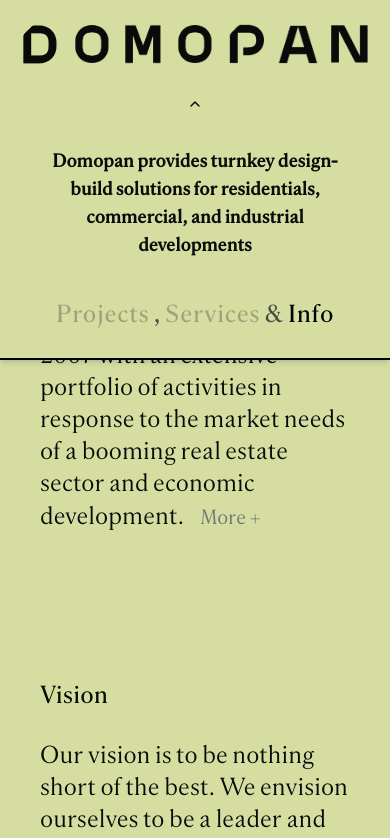
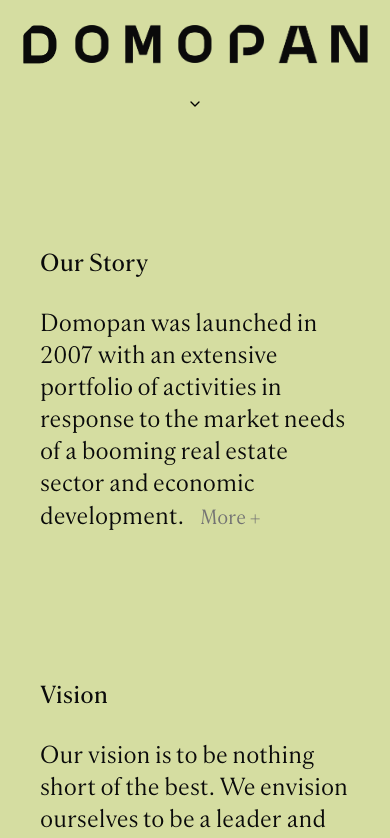
Before and after one commit to dmmcorp/domopan, a Next.js app: page /info in a window 390 px wide. Shown: the top 838 px of the page. Built offline with nearby package versions, Linux system fonts and the light colour scheme.

Commit message:
fix: adjust header hover behavior for mobile and refine nav description styles

```diff
--- a/app/globals.css
+++ b/app/globals.css
@@ -135,7 +135,7 @@
 }
 
 .nav-description {
-  @apply text-center md:text-left text-lg sm:text-xl md:text-2xl lg:text-2xl 2xl:text-4xl tracking-normal font-semibold md:font-normal w-full md:w-[40%];
+  @apply text-center md:text-left text-lg sm:text-xl md:text-2xl lg:text-2xl 2xl:text-2xl tracking-normal font-semibold md:font-normal w-full md:w-[40%];
 }
 
 .nav-links {
--- a/app/projects/[slug]/_components/project-hero.tsx
+++ b/app/projects/[slug]/_components/project-hero.tsx
@@ -11,7 +11,7 @@
 export default function ProjectHero({ image, name }: ProjectHeroProps) {
   return (
     <motion.div
-      className="relative w-full aspect-video overflow-hidden pointer-events-none"
+      className="relative w-full h-[70dvh] overflow-hidden pointer-events-none"
       initial={{ opacity: 0, y: 20 }}
       animate={{ opacity: 1, y: 0, transition: { duration: 0.6 } }}
     >
--- a/components/header.tsx
+++ b/components/header.tsx
@@ -41,13 +41,15 @@
     };
   }, []);
 
+  // Only trigger hover dropdown on large screens
   const handleMouseEnter = () => {
-    if (isHomePage) return setOpen(false);
+    if (isHomePage || window.innerWidth < 768) return;
     if (hoverTimeout.current) clearTimeout(hoverTimeout.current);
     hoverTimeout.current = setTimeout(() => setOpen(true), 500);
   };
 
   const handleMouseLeave = () => {
+    if (window.innerWidth < 768) return;
     if (hoverTimeout.current) {
       clearTimeout(hoverTimeout.current);
       hoverTimeout.current = null;
@@ -89,17 +91,18 @@
         )}
       </div>
 
+      {/* Mobile Menu Button */}
       {!isHomePage && (
         <div
           className={cn(
             currentBgColor,
-            "w-full flex items-center justify-center md:hidden relative  ",
+            "w-full flex items-center justify-center md:hidden relative z-50",
           )}
         >
           <motion.button
             onClick={() => setOpen((prev) => !prev)}
             whileTap={{ scale: 0.95 }}
-            className="flex items-center gap-1 p-2  rounded-md text-black"
+            className="flex items-center gap-1 p-2 rounded-md text-black"
           >
             <ChevronDown
               className={cn(
@@ -110,6 +113,7 @@
           </motion.button>
         </div>
       )}
+
       {/* Navigation dropdown */}
       <AnimatePresence>
         {open && (
```
